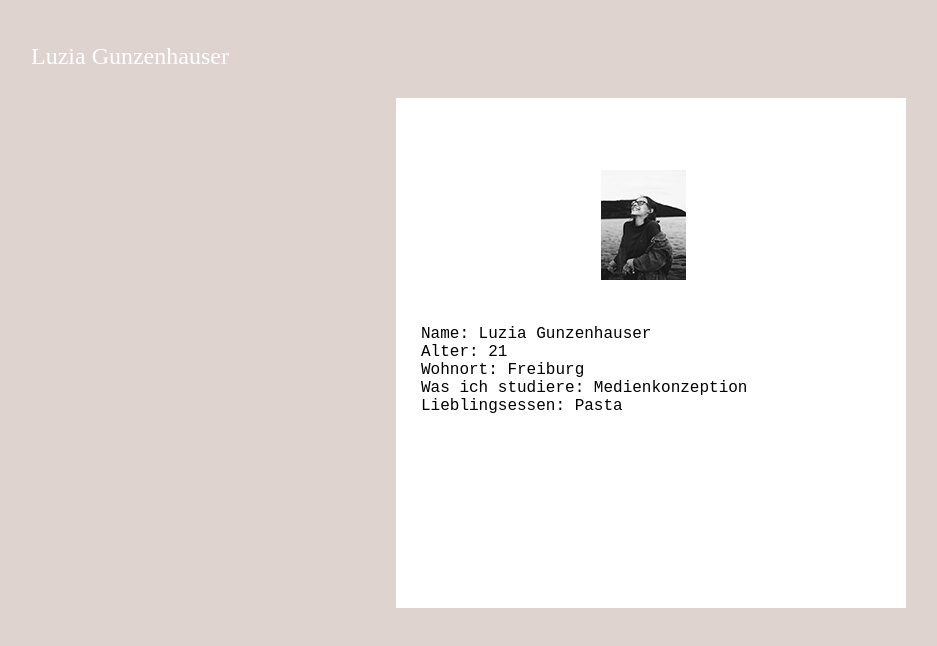
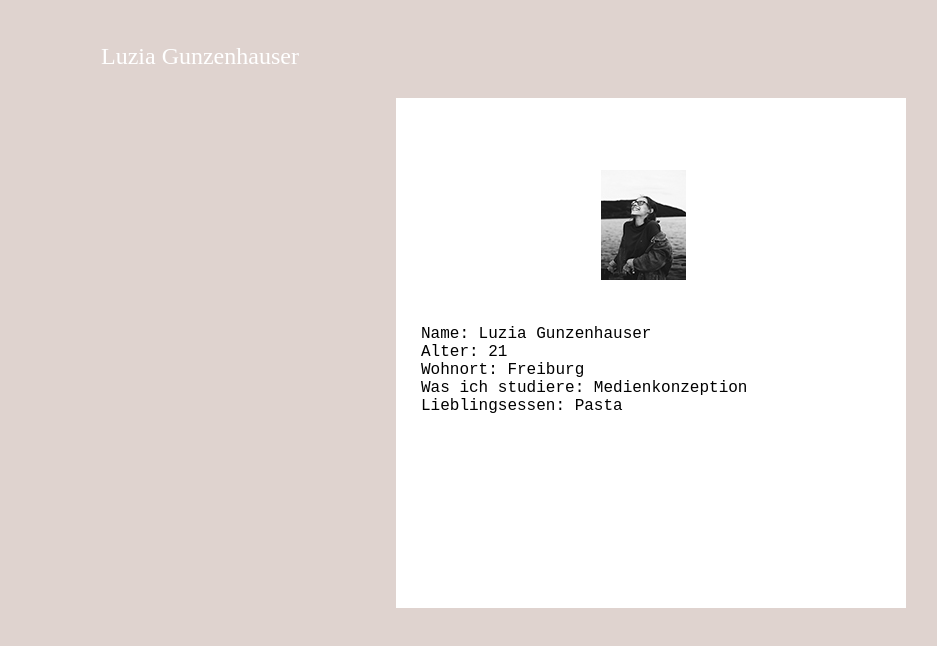
Before and after one commit to luziagu/EIA2, a plain HTML site: page Steckbrief/steckbrief.htm in a window 1280 px wide. Shown: the whole page, without its empty margins (39-976 px from the left). Drawn offline with Linux system fonts and the light colour scheme.

Commit message:
Update steckbrief.css

```diff
--- a/Steckbrief/steckbrief.css
+++ b/Steckbrief/steckbrief.css
@@ -10,7 +10,7 @@ body{
 h2{
     position: relative;
     top: -80px;
-    left: -390px;
+    left: -320px;
     color: white;
     font-family: 'Times New Roman', Times, serif;
     font-weight: 150;
```
